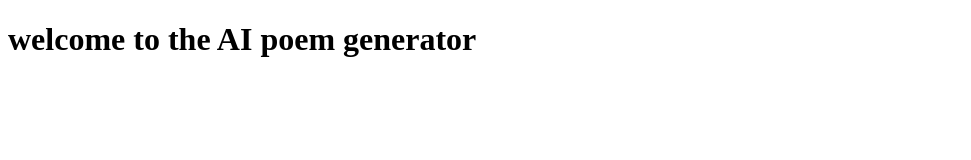
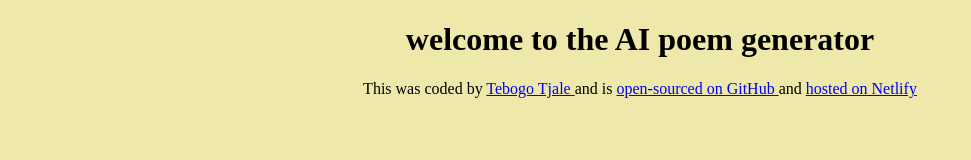
Before and after one commit to ashley846/AI-poem-generator, a plain HTML site: page index.html in a window 1280 px wide. Shown: the whole page, without its empty margins (0-971 px from the left). Drawn offline with Linux system fonts and the light colour scheme.

Commit message:
added some css

```diff
--- a/index.html
+++ b/index.html
@@ -9,6 +9,8 @@
 <body>
     <h1> welcome to the AI poem generator
     </h1>
+    <footer>This was coded by <a href="https://github.com/ashley846" target="_blank"> Tebogo Tjale </a> and is <a href="https://github.com/ashley846/AI-poem-generator" target="_blank">
+        open-sourced on GitHub </a> and <a href="https://ai-poem-generator02.netlify.app/" target="_blank"> hosted on Netlify </a></footer>
     <script src="src/index.js"></script>
 </body>
 </html>
--- a/src/style.css
+++ b/src/style.css
@@ -0,0 +1,4 @@
+body {
+    background: palegoldenrod ;
+    text-align: center;
+}
```
